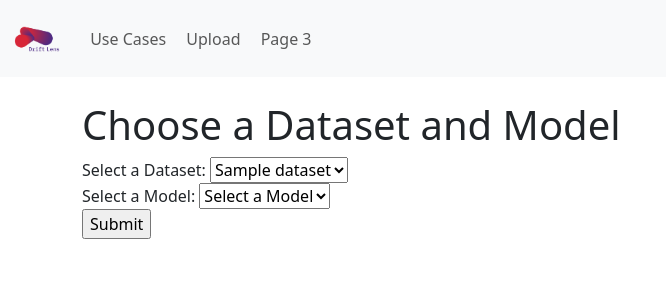
After one commit to grecosalvatore/DriftLensDemo, a Flask app: template templates/use_cases.html in a window 1280 px wide. The commit adds this page. Shown: the top 300 px of the page, without its empty margins (0-666 px from the left). Run offline with Flask 3, Linux system fonts and the light colour scheme; the template is opened without the code that fills it: most values are stand-ins (such as "Sample title", 1, 10 or a date in 2020).

Commit message:
Initial commit

```diff
--- a/app.py
+++ b/app.py
@@ -1,5 +1,7 @@
-from flask import Flask, render_template
+from flask import Flask, render_template, request, redirect, url_for
+
 import plotly.express as px
+import os
 
 app = Flask(__name__)
 
@@ -7,6 +9,17 @@ app = Flask(__name__)
 def home():
     title = 'DriftLens'
     return render_template('home.html', title=title)
+
+@app.route("/use_cases")
+def use_cases():
+    title = 'DriftLens'
+    available_datasets = get_datasets_and_models()
+    return render_template('use_cases.html', title=title, datasets=available_datasets)
+
+@app.route("/upload")
+def upload():
+    title = 'DriftLens'
+    return render_template('upload.html', title=title)
 
 @app.route("/drift_lens_monitor")
 def plotly_chart():
@@ -21,5 +34,32 @@ def plotly_chart():
 
     return render_template('drift_lens_monitor.html', plotly_chart=plotly_chart_div)
 
+
+
+def get_datasets_and_models():
+    base_directory = "use_cases/datasets"
+    datasets = []
+    for dataset_dir in os.listdir(base_directory):
+        if os.path.isdir(os.path.join(base_directory, dataset_dir)):
+            models = []
+            models_path = os.path.join(base_directory, dataset_dir, "models")
+            if os.path.exists(models_path):
+                for model_dir in os.listdir(models_path):
+                    if os.path.isdir(os.path.join(models_path, model_dir)):
+                        models.append(model_dir)
+            datasets.append({"name": dataset_dir, "models": models})
+    return datasets
+
+@app.route("/process_selection", methods=["POST"])
+def process_selection():
+    selected_dataset = request.form.get("dataset")
+    selected_model = request.form.get("model")
+
+    # You can use the selected_dataset and selected_model values as needed.
+    # For example, you can pass them to a different template to display the results.
+
+    return f"Selected Dataset: {selected_dataset}, Selected Model: {selected_model}"
+
+
 if __name__ == '__main__':
     app.run(debug=True)
--- a/templates/header.html
+++ b/templates/header.html
@@ -28,10 +28,10 @@
             <div class="collapse navbar-collapse" id="navbarSupportedContent">
                 <ul class="navbar-nav me-auto mb-2 mb-lg-0">
                     <li class="nav-item">
-                        <a class="nav-link {% if request.path == '/testing' %} active {% endif %}" href="/testing">&nbsp;Page 1</a>
+                        <a class="nav-link {% if request.path == '/use_cases' %} active {% endif %}" href="/use_cases">&nbsp;Use Cases </a>
                     </li>
                     <li class="nav-item">
-                        <a class="nav-link {% if request.path == '/evaluation' %} active {% endif %}" href="/evaluation">&nbsp;Page 2</a>
+                        <a class="nav-link {% if request.path == '/upload' %} active {% endif %}" href="/upload">&nbsp;Upload</a>
                     </li>
                     <li class="nav-item">
                         <!-- explaination -->
--- /dev/null
+++ b/templates/upload.html
@@ -0,0 +1 @@
+{% include "header.html" %}
--- /dev/null
+++ b/templates/use_cases.html
@@ -0,0 +1,56 @@
+{% include "header.html" %}
+
+{% block content %}
+    <h1>Choose a Dataset and Model</h1>
+
+    <form action="/process_selection" method="POST">
+        <label for="dataset">Select a Dataset:</label>
+        <select id="dataset" name="dataset">
+            {% for dataset in datasets %}
+            <option value="{{ dataset['name'] }}">{{ dataset['name'] }}</option>
+            {% endfor %}
+        </select>
+
+        <br>
+
+        <label for="model">Select a Model:</label>
+        <select id="model" name="model">
+            <option value="" disabled selected>Select a Model</option>
+        </select>
+
+        <br>
+
+        <input type="submit" value="Submit">
+    </form>
+
+    <script>
+        // JavaScript code to dynamically update the model dropdown based on the selected dataset
+        var datasetDropdown = document.getElementById("dataset");
+        var modelDropdown = document.getElementById("model");
+
+        // Convert the datasets variable from JSON format
+        var datasets = JSON.parse('{{ datasets|tojson|safe }}');
+
+        datasetDropdown.addEventListener("change", function() {
+            // Clear existing options in the model dropdown
+            modelDropdown.innerHTML = "<option value='' disabled selected>Select a Model</option>";
+
+            // Get the selected dataset
+            var selectedDataset = datasetDropdown.value;
+
+            // Find models for the selected dataset
+            var selectedDatasetModels = datasets.find(function(dataset) {
+                return dataset.name === selectedDataset;
+            }).models;
+
+            // Populate the model dropdown with options for the selected dataset
+            selectedDatasetModels.forEach(function(model) {
+                var option = document.createElement("option");
+                option.value = model;
+                option.text = model;
+                modelDropdown.appendChild(option);
+            });
+        });
+    </script>
+
+{% endblock %}
```
